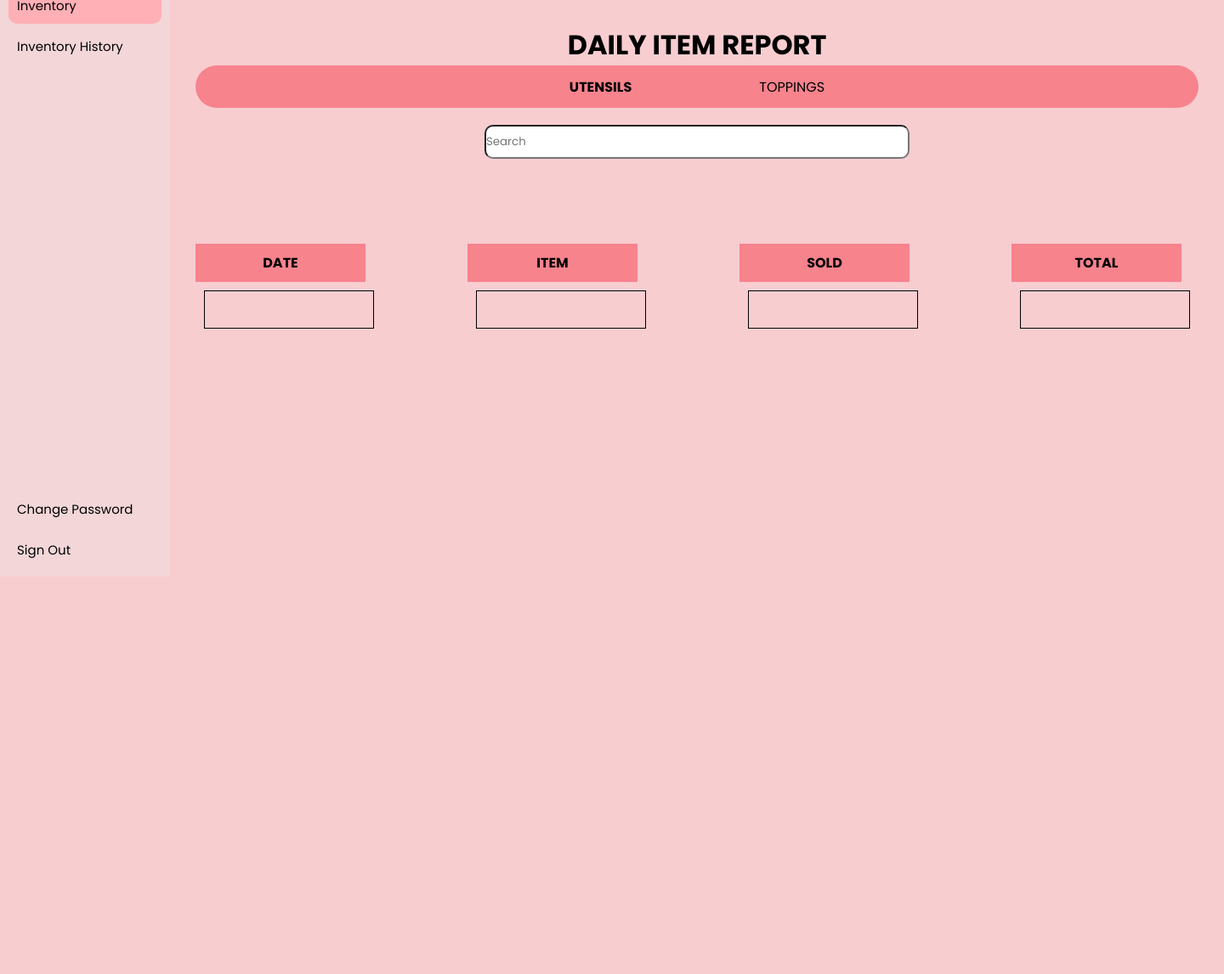
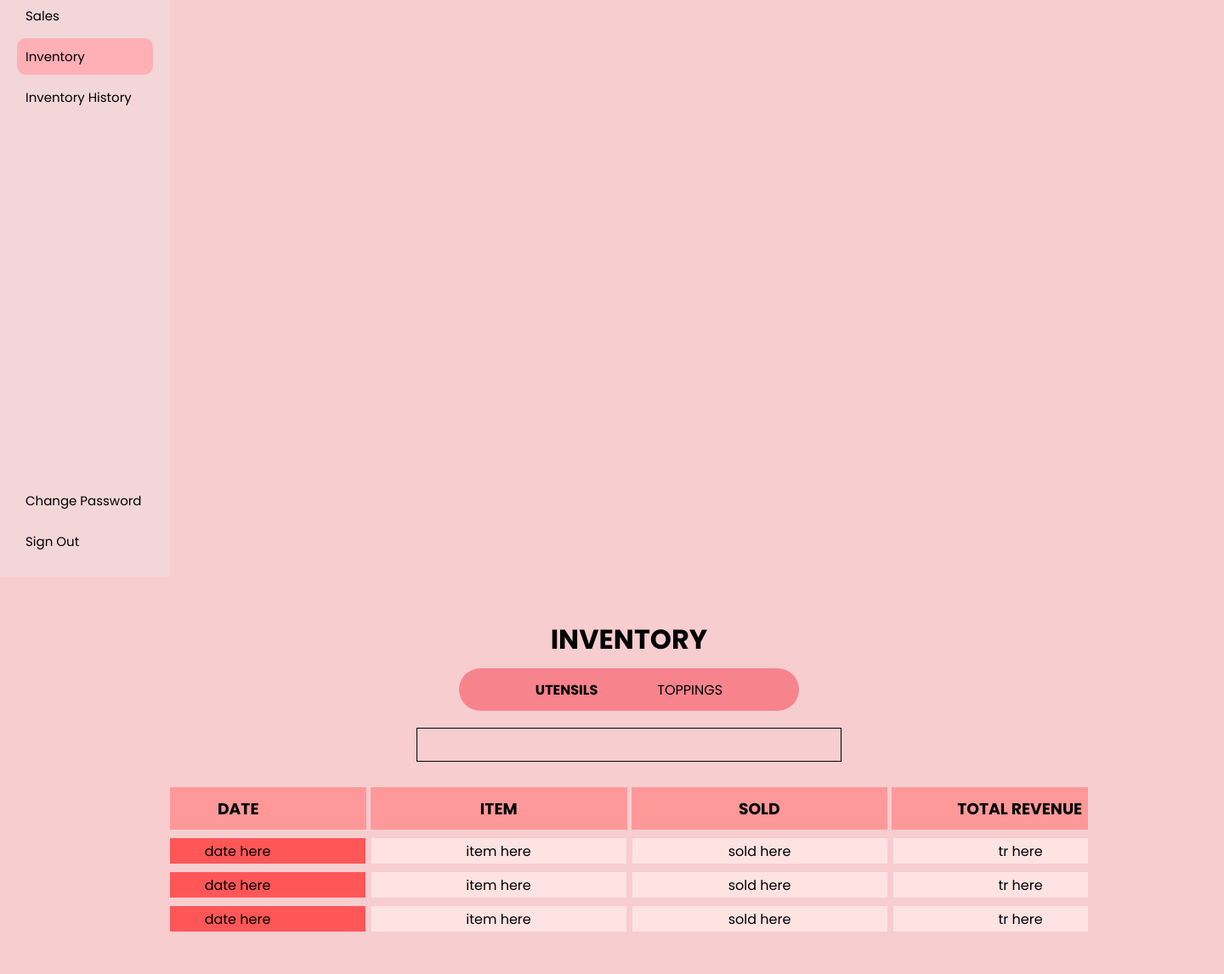
Before and after one commit to enriquez05/app, a website with bundled scripts: page public/html/daily_item_report.html in a window 1280 px wide. Shown: the part 121-1268 px from the top of the page at 85% size, 1440 px wide, since content can reach past the window. Before the commit the page ends 800 px from the top, so only its background shows below. Built offline with nearby package versions, Linux system fonts and the light colour scheme; some packages are replaced by stand-ins of ours; no server answers.

Commit message:
done inventory

```diff
--- a/public/css/daily_item_report.css
+++ b/public/css/daily_item_report.css
@@ -10,13 +10,15 @@
 
 body {
     display: flex;
+    height: 100vh;
     justify-content: center;
     align-items: center;
     background-color: #f7cdd0;
     overflow-x: hidden;
+    overflow-y: hidden;
 }
 
-.change-pass{
+.change-pass {
     background-color: #ffafb6;
 }
 
@@ -25,6 +27,7 @@
     display: flex;
     width: 100%;
     height: 100%;
+    flex-wrap: wrap;  /* Allow for stacking on smaller screens */
 }
 
 /* Sidebar Styling */
@@ -33,18 +36,12 @@
     padding: 30px;
     width: 300px;
     background-color: #f2d6d8;
-    height: 100vh; /* Ensures it spans the full height of the viewport */
+    height: 100%;
     font-size: 18px;
-    position: fixed; /* Fixes the sidebar to the left */
-    top: 0;
-    left: 0;
-    overflow-y: auto; /* Adds scroll if content overflows */
-    overflow-x: hidden;
     display: flex;
     flex-direction: column;
 }
 
-/* Sidebar Links */
 .sidebar a {
     justify-content: center;
     width: 100%;
@@ -56,7 +53,7 @@
     font-size: 20px;
 }
 
-.top{
+.top {
     display: flex;
     flex-direction: column;
     margin-top: 50px;
@@ -64,7 +61,7 @@
     gap: 5px;
 }
 
-.bot a{
+.bot a {
     font-size: 20px;
 }
 
@@ -79,104 +76,194 @@
     flex-direction: column;
     bottom: 20px;
     gap: 5px;
-    /* width: calc(100% - 20px);  */  /* nasakop neto buong width di ko mapindot yung button kaya conimment ko muna */
 }
 
 /* Content Area */
 .content {
-    flex-grow: 1;
     display: flex;
     flex-direction: column;
     align-items: center;
-    padding: 30px;
+    padding: 100px;
+    flex-grow: 1;
+    overflow-y: auto;
+    width: calc(100% - 300px); /* Default width: full width minus sidebar width */
+    transition: margin-left 0.3s ease-in-out; /* Smooth transition for margin adjustment */
 }
 
-.date{
+.search_bar input {
+    display: flex;
+    flex-direction: column;
+    border: 1px solid black;
+    background-color: transparent;
+    width: 500px;
+    height: 40px;
+    padding: 10px;
+    margin-bottom: 30px;
+    justify-content: center;
+    align-items: center;
+}
+
+.content h1 {
+    display: flex;
+    flex-direction: column;
+    justify-content: center;
+    align-items: center;
+    margin-bottom: 10px;
+}
+
+.utensils_toppings {
+    background-color: #f7838d;
+    display: flex;
+    flex-direction: row;
+    height: 50px;
+    width: 400px;
+    align-items: center;
+    justify-content: center;
+    gap: 70px;
+    border-radius: 30px;
+    font-style: normal;
+    margin-bottom: 20px;
+}
+
+.utensils_toppings a {
+    color: black;
+    text-decoration: none;
+}
+
+.title {
+    display: flex;
+    flex-direction: row;
+    align-items: center;
+    justify-content: center;
+    gap: 5px;
+}
+
+.inventory-titles {
+    display: flex;
+    flex-direction: column;
+    width: 100%;
+}
+
+.date-title, .item-title, .sold-title, .tr-title {
+    background-color: #ff9999;
+    height: 50px;
+    width: 250px;
+    justify-content: center;
+    align-items: center;
+    display: flex;
+    flex: 1;
+}
+
+.date {
     position: absolute;
     top: 20px;
-    left: 1100px;
+    right: 10px;
     padding: 10px 20px;
     background-color: #ffafb6;
     border: none;
     border-radius: 5px;
     font-size: 16px;
-    margin-top: 50px;
 }
 
-.content h1{
+.row-1, .row-2, .row-3 {
+    display: flex;
+    flex-direction: row;
+    margin-top: 10px;
+    width: 100%;
+    gap: 7px;
+    justify-content: center;
+    align-items: center;
+}
+
+.date_container, .item_container, .sold_container, .tr_container {
     display: flex;
     flex-direction: column;
-    margin-top: 120px;
+    width: 300px;
+    justify-content: center;
+    align-items: center;
+    height: 30px;
 }
 
-.utensils_toppings{
-    background-color: #f7838d;
-    display: flex;
-    flex-direction: row;
-    height: 50px;
-    width: 600px;
-    align-items: center;
-    justify-content: center;
-    gap: 150px;
-    border-radius: 30px;
-    font-style: normal;
+.date_container {
+    background-color: #ff5757;
 }
 
-.utensils_toppings a{
-    text-decoration: none;
-    color: black;
-}
-
-.search input{
-    border-radius: 10px;
-    margin-bottom: 100px;
-    margin-top: 20px;
-    height: 40px;
-    width: 500px;
-}
-
-.table{
-    display: flex;
-    flex-direction: row;
-    gap:100px;
+.item_container, .sold_container, .tr_container {
+    background-color: #ffe3e3;
 }
 
 
-.title-date, .title-item, .title-sold, .title-total{
-    display: flex;
-    flex-direction: column;
-    justify-content: center;
-    align-items: center;
-    background-color: #f7838d;
-    width: 200px;
-    font-weight: 700;
-    height: 45px;
-}
+/* Media Queries */
 
-.content-date, .content-item, .content-sold, .content-total{
-    border: 1px solid black;
-    margin: 10px;
-    width: 200px;
-    height: 45px;
-}
-
-@media (max-width: 1440px){
-    .sidebar{
+/* For screens with max-width 1440px */
+@media (max-width: 1440px) {
+    .sidebar {
         font-size: 15px;
         width: 200px;
-        padding: 10px;
+        padding: 20px;
     }
-    .top{
-        margin-top: 0px;
-    }
-    .sidebar a{
+
+    .sidebar a {
+        height: auto;
         font-size: 15px;
         padding: 10px;
     }
-    .content{
-        margin-left: 200px;
+
+    .content {
+        margin-left: 200px; /* Keep the content margin-left for better alignment with smaller sidebar */
+        padding: 50px;  /* Reduce padding to fit smaller screens */
+        width: calc(100% - 200px); /* Adjust content width based on sidebar width */
     }
-    .utensils_toppings{
-        width: 100%;
+
+    .graph {
+        width: 700px;
+        height: 350px;
+    }
+
+    .days {
+        width: 500px;
     }
 }
+
+/* For screens with max-width 768px */
+@media (max-width: 768px) {
+    .sidebar {
+        width: 100%; /* Sidebar takes full width */
+        padding: 10px;
+    }
+
+    .sidebar a {
+        font-size: 14px;
+        padding: 15px;
+    }
+
+    .content {
+        margin-left: 0; /* Content takes full width */
+        padding: 20px;  /* Reduce padding for smaller screens */
+    }
+
+    .graph {
+        width: 100%;  /* Graph should adjust to screen width */
+        height: 250px;
+    }
+
+    .days {
+        width: 100%;  /* Days element takes full width */
+    }
+
+    .whole {
+        flex-direction: column;  /* Stack sidebar and content on smaller screens */
+    }
+
+    .top {
+        margin-top: 20px;  /* Reduced margin for top section */
+    }
+
+    .date-title, .item-title, .sold-title, .tr-title {
+        width: 100%;  /* Adjust table headers to full width */
+    }
+
+    .date_container, .item_container, .sold_container, .tr_container {
+        width: 100%;  /* Ensure containers adjust width */
+    }
+}
--- a/public/css/inventory.css
+++ b/public/css/inventory.css
@@ -169,7 +169,6 @@
 
 .item1, .item2, .item3, .item4, .item5, .item6, .cup2{
     background-color: #ffe3e3;
-
     height: 50px;
     justify-content: center;
     align-items: center;
--- a/public/html/daily_item_report.html
+++ b/public/html/daily_item_report.html
@@ -26,56 +26,83 @@
         </div>
 
         <div class="content">
-            <div class="date">
-
-            </div>
-            <h1> DAILY ITEM REPORT </h1>
+            <h1> INVENTORY </h1>
             <div class="utensils_toppings">
-                <div class="utensils">
-                    <a href="../html/daily_item_report.html"><b>UTENSILS</b></a>
+                <div class="active">
+                  <a href="../html/daily_item_report.html"><b>UTENSILS</b></a>
                 </div>
-                <div class="toppings">
-                    <a href="../html/toppings.html">TOPPINGS</a>
+                <div class="toppings-choice">
+                  <a href="../html/toppings.html"> TOPPINGS </a>
                 </div>
             </div>
-            <div class="search">
-                <input type="text" id="search" name="search" placeholder="Search">
+            <div class="search_bar">
+                <input type="text" id="searchbar" name="searchbar">
             </div>
-            <div class="table">
-                <div class="date1">
-                    <div class="title-date">
-                        <p>DATE</p>
+            <div class="inventory_titles">
+
+                <div class="date">
+                    <p> date here</p>
+                </div>
+                <div class="title">
+                    <div class="date-title">
+                        <h3> DATE </h3>
                     </div>
-                    <div class="content-date">
-
+                    <div class="item-title">
+                        <h3> ITEM </h3>
+                    </div>
+                    <div class="sold-title">
+                        <h3> SOLD </h3>
+                    </div>
+                    <div class="tr-title">
+                        <h3> TOTAL REVENUE </h3>
                     </div>
                 </div>
-                <div class="item">
-                    <div class="title-item">
-                        <p>ITEM</p>
+                <div class = "daily-report-container">
+                    <div class="row-1">
+                        <div class="date_container">
+                            <p>date here</p>
+                        </div>
+                        <div class="item_container">
+                            <p>item here</p>
+                        </div>
+                        <div class="sold_container">
+                            <p>sold here</p>
+                        </div>
+                        <div class="tr_container">
+                            <p>tr here</p>
+                        </div>
                     </div>
-                    <div class="content-item">
 
+                    <div class="row-2">
+                        <div class="date_container">
+                            <p>date here</p>
+                        </div>
+                        <div class="item_container">
+                            <p>item here</p>
+                        </div>
+                        <div class="sold_container">
+                            <p>sold here</p>
+                        </div>
+                        <div class="tr_container">
+                            <p>tr here</p>
+                        </div>
+                    </div>
+
+                    <div class="row-3">
+                        <div class="date_container">
+                            <p>date here</p>
+                        </div>
+                        <div class="item_container">
+                            <p>item here</p>
+                        </div>
+                        <div class="sold_container">
+                            <p>sold here</p>
+                        </div>
+                        <div class="tr_container">
+                            <p>tr here</p>
+                        </div>
                     </div>
                 </div>
-                <div class="sold">
-                    <div class="title-sold">
-                        <p>SOLD</p>
-                    </div>
-                    <div class="content-sold">
-
-                    </div>
-                </div>
-                <div class="total">
-                    <div class="title-total">
-                        <p>TOTAL</p>
-                    </div>
-                    <div class="content-total">
-
-                    </div>
-                </div>
-
-            </div>
         </div>
    </div>
   </body>
```
Also changed, not shown: public/html/toppings.html (+64 -37 lines).
